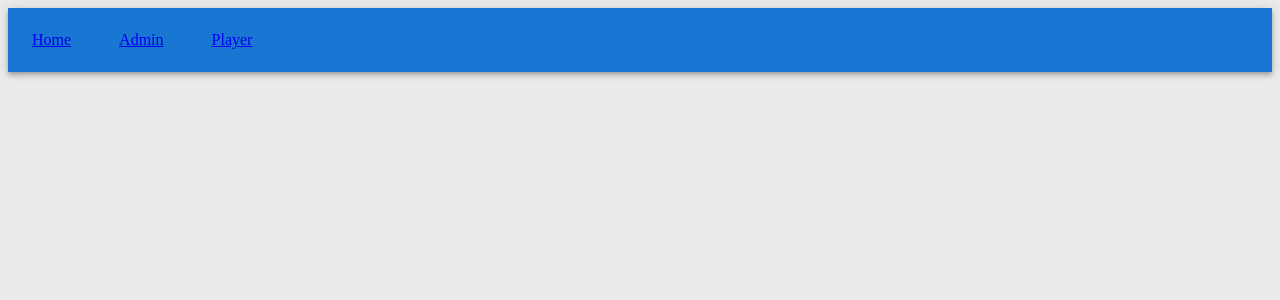
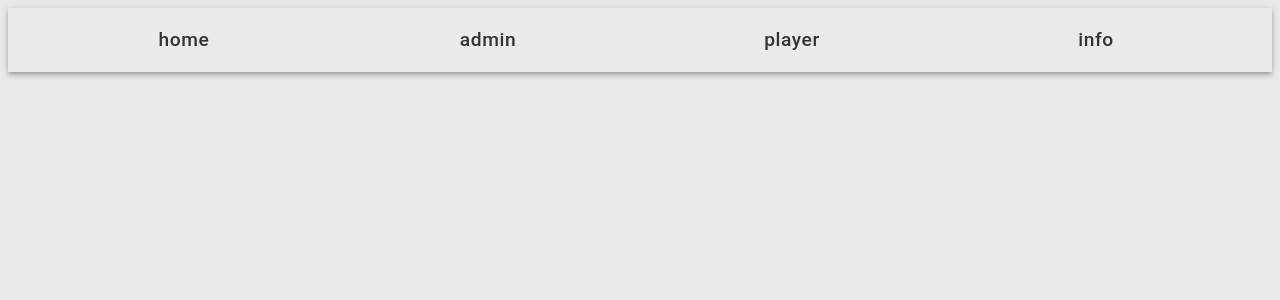
Before and after one commit to annakulovuori/learn-language-app, a React (Vite) app in the folder frontend/: page / in a window 1280 px wide. Shown: the top 300 px of the page. Built offline with nearby package versions, Linux system fonts and the light colour scheme.

Commit message:
EDIT navbar styling with material.ui, all buttons spread evenly taking whole navbar space, pink details

```diff
--- a/frontend/src/Navbar.jsx
+++ b/frontend/src/Navbar.jsx
@@ -1,32 +1,54 @@
-//import * as React from "react";
 import AppBar from "@mui/material/AppBar";
 import Box from "@mui/material/Box";
 import Toolbar from "@mui/material/Toolbar";
-import { Link } from "react-router-dom";
+import { Link, useLocation } from "react-router-dom";
 import Container from "@mui/material/Container";
+import Button from "@mui/material/Button";
 
 function Navbar() {
+  const location = useLocation();
+
+  const isActive = (path) => location.pathname === path;
+
   return (
-    <AppBar position="static">
+    <AppBar
+      position="static"
+      sx={{
+        backgroundColor: "#EAEAEA",
+      }}
+    >
       <Container maxWidth="xl">
         <Toolbar disableGutters>
           <Box
             sx={{
-              flexGrow: 1,
-              display: {
-                xs: "none",
-                md: "flex",
-                gap: "3rem",
-              },
+              display: "flex",
+              justifyContent: "space-between", // Hajauttaa napit tasaisesti
+              flexGrow: 1, // Hycäksyy että napit voi täyttää jäljelle jääneen tilan
             }}
           >
-            <Link to={"/home"}>Home</Link>
-            <Link to={"/admin"}>Admin</Link>
-            <Link to={"/player"}>Player</Link>
+            {["/home", "/admin", "/player", "/info"].map((path, index) => (
+              <Button
+                key={index}
+                component={Link}
+                to={path}
+                variant="text"
+                sx={{
+                  flex: 1, // Jokainen nappi vie saman verran tilaa
+                  textTransform: "none",
+                  fontSize: "1.2rem",
+                  color: "#333333",
+                  "&:hover": { backgroundColor: "#EFB4FA" },
+                  ...(isActive(path) && { borderBottom: "3px solid #EFB4FA" }),
+                }}
+              >
+                {path.substring(1)}
+              </Button>
+            ))}
           </Box>
         </Toolbar>
       </Container>
     </AppBar>
   );
 }
+
 export default Navbar;
```
